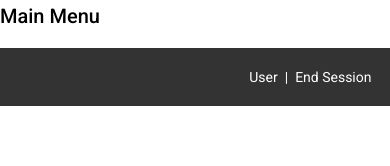
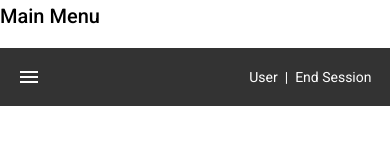
Before and after one commit to lisacopeland/sign-app, an Angular app: page / in a window 390 px wide. Shown: the top 166 px of the page. Built offline with nearby package versions, Linux system fonts and the light colour scheme; what angular2-signaturepad would draw is missing.

Commit message:
Fixed hamburger icon

```diff
--- a/src/app/app.component.scss
+++ b/src/app/app.component.scss
@@ -116,7 +116,7 @@
   }
 
   .menu-row .menu-icon .navicon {
-    background: #333;
+    background: white;
     display: block;
     height: 2px;
     position: relative;
@@ -126,7 +126,7 @@
 
   .menu-row .menu-icon .navicon:before,
   .menu-row .menu-icon .navicon:after {
-    background: #333;
+    background: white;
     content: "";
     display: block;
     /*   color: white; */
@@ -171,14 +171,15 @@
 
   .menu-row .menu-btn:checked ~ .menu-icon .navicon {
     background: transparent;
-    color: black;
   }
 
   .menu-row .menu-btn:checked ~ .menu-icon .navicon:before {
+    background-color: black;
     transform: rotate(-45deg);
   }
 
   .menu-row .menu-btn:checked ~ .menu-icon .navicon:after {
+    background-color: black;
     transform: rotate(45deg);
   }
 
```
